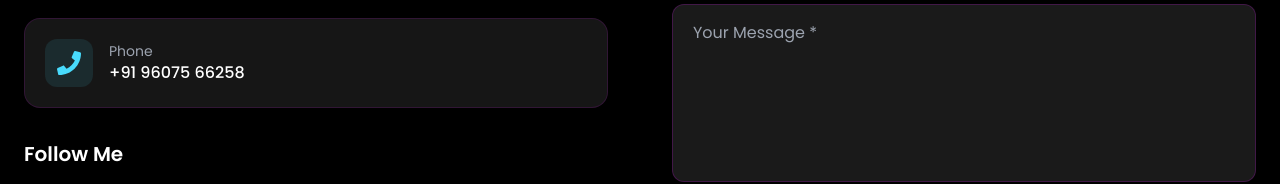
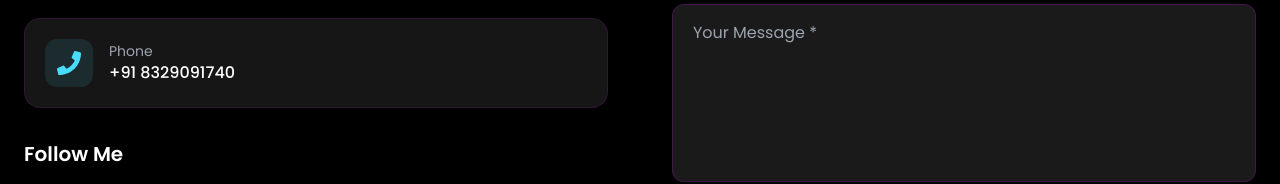
Before and after one commit to ADITYAPIMPALE11127/portfolio, a React (Vite) app: page / in a window 1280 px wide. Shown: the part 6579-6763 px from the top of the page. Built offline with nearby package versions, Linux system fonts and the light colour scheme; the HTML template or start-up script is replaced by a standard one.

Commit message:
# ph no update

```diff
--- a/src/components/Contact.jsx
+++ b/src/components/Contact.jsx
@@ -127,8 +127,8 @@ const Contact = () => {
                   </div>
                   <div>
                     <p className="text-gray-400 text-sm">Phone</p>
-                    <a href="tel:+919607566258" className="text-white font-medium hover:text-accent transition-colors">
-                      +91 96075 66258
+                    <a href="tel:+918329091740" className="text-white font-medium hover:text-accent transition-colors">
+                      +91 8329091740
                     </a>
                   </div>
                 </motion.div>
```
